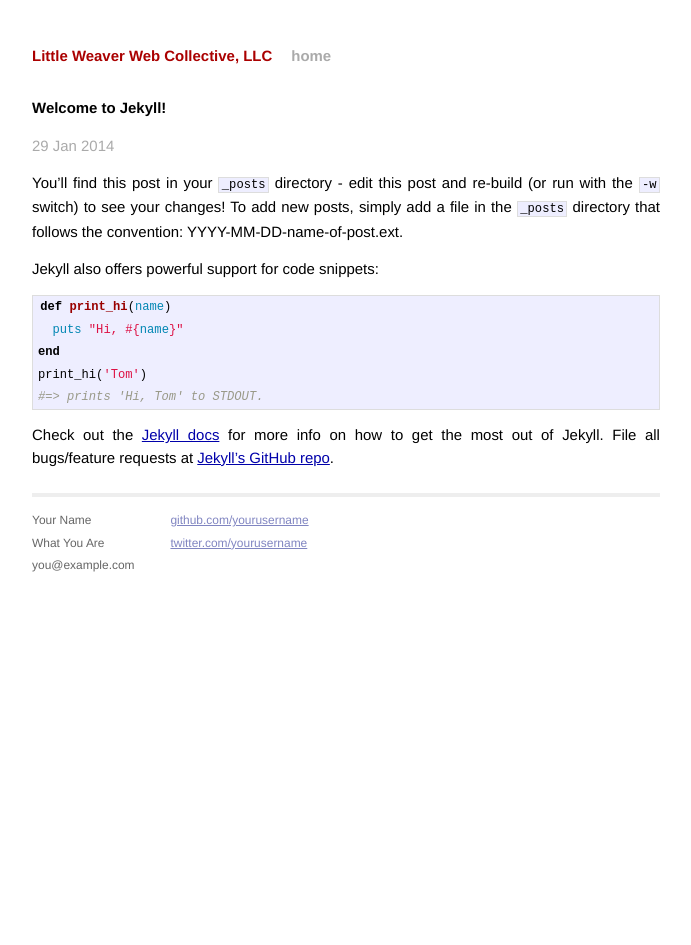
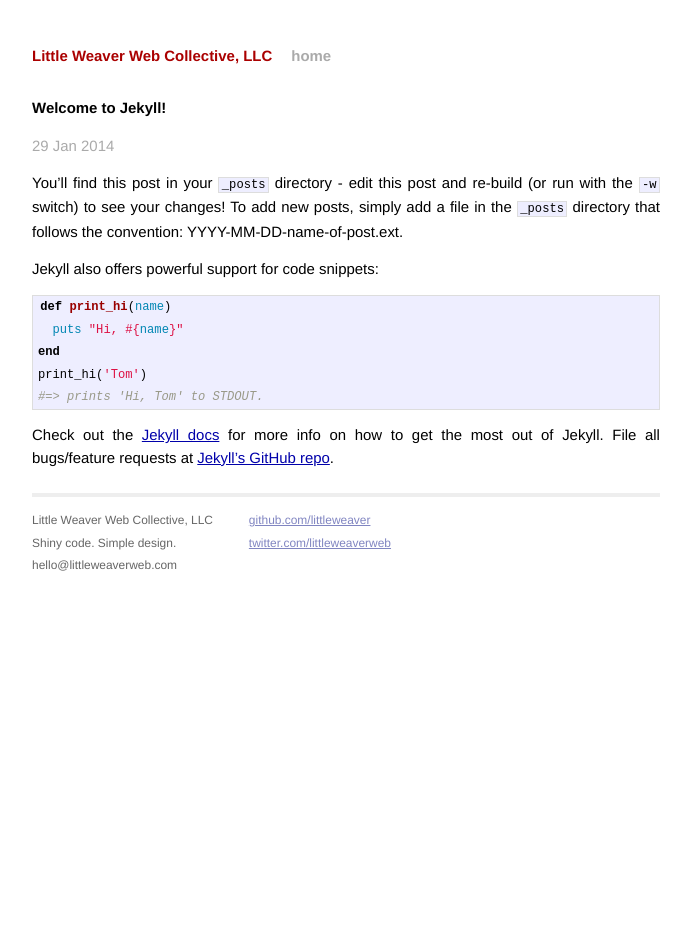
Before and after one commit to littleweaver/littleweaverweb.com, a Jekyll site: the page built from _posts/2014-01-29-welcome-to-jekyll.markdown, in a window 1280 px wide. Shown: the whole page, without its empty margins (294-985 px from the left). Built offline with Jekyll 4.4.1, drawn with Linux system fonts in a browser that asks for light colours; Markdown is read by kramdown in place of the engine named in the settings.

Commit message:
Updated some of the contact info.

```diff
--- a/_layouts/default.html
+++ b/_layouts/default.html
@@ -26,15 +26,15 @@
           <div class="footer">
             <div class="contact">
               <p>
-                Your Name<br />
-                What You Are<br />
-                you@example.com
+                Little Weaver Web Collective, LLC<br />
+                Shiny code. Simple design.<br />
+                hello@littleweaverweb.com
               </p>
             </div>
             <div class="contact">
               <p>
-                <a href="https://github.com/yourusername">github.com/yourusername</a><br />
-                <a href="https://twitter.com/yourusername">twitter.com/yourusername</a><br />
+                <a href="https://github.com/littleweaver">github.com/littleweaver</a><br />
+                <a href="https://twitter.com/littleweaverweb">twitter.com/littleweaverweb</a><br />
               </p>
             </div>
           </div>
```
